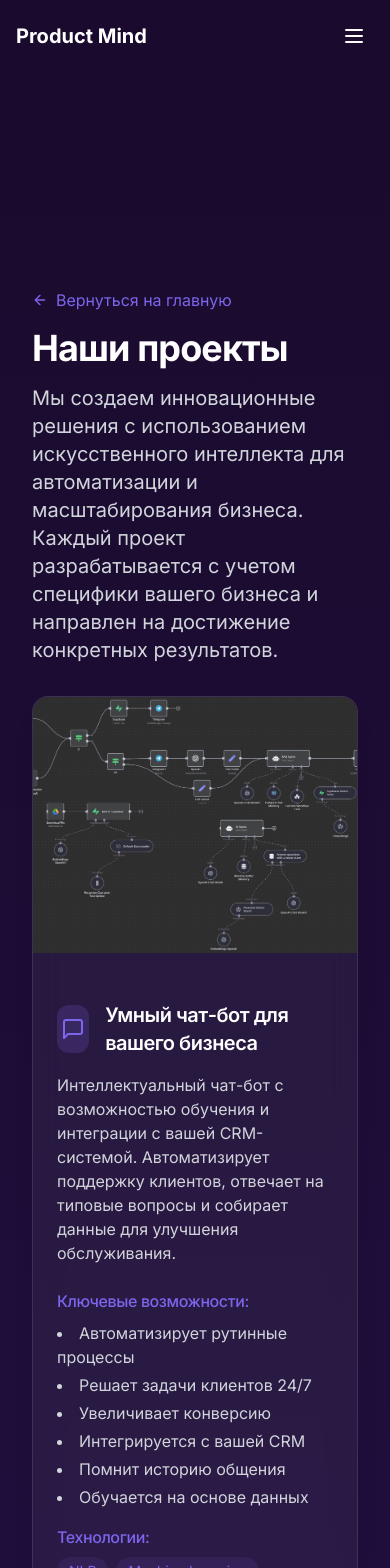
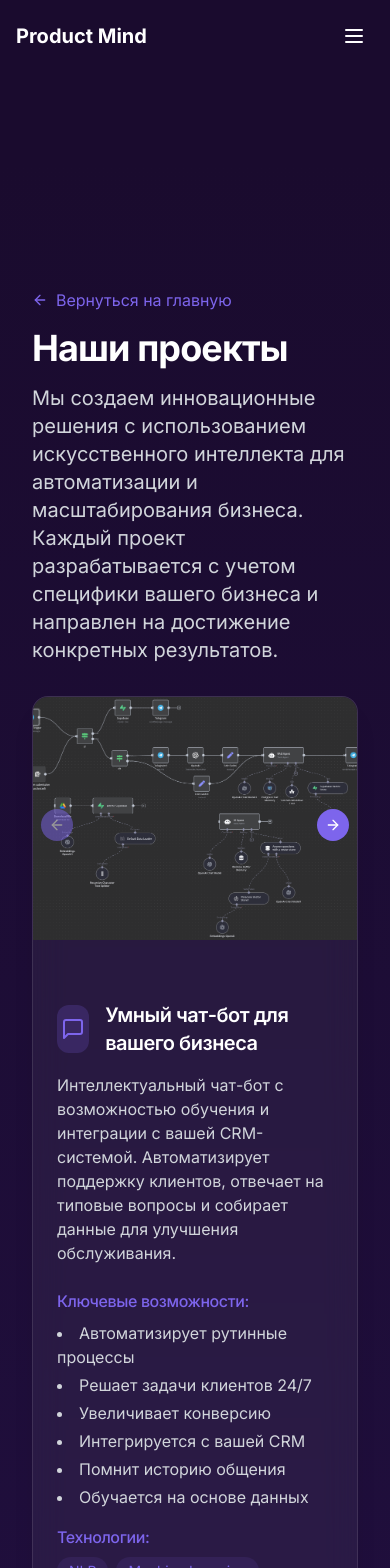
Before and after one commit to Korytny/product-mind, a React (Vite) app: page /projects in a window 390 px wide. Shown: the top 1568 px of the page. Built offline with nearby package versions, Linux system fonts and the light colour scheme; grey boxes are pictures that could not be loaded.

Commit message:
feat: Implement image carousel
Adds an image carousel component and integrates it into the projects section and project details page.

```diff
--- a/src/components/Sections/Projects.tsx
+++ b/src/components/Sections/Projects.tsx
@@ -1,11 +1,12 @@
 
 import React from 'react';
-import { MessageSquare, Smartphone, LayoutDashboard, ArrowRight } from 'lucide-react';
+import { MessageSquare, Smartphone, LayoutDashboard, ArrowRight, ChevronLeft, ChevronRight } from 'lucide-react';
 import AnimatedImage from '../UI/AnimatedImage';
 import { Link } from 'react-router-dom';
+import { Carousel, CarouselContent, CarouselItem, CarouselPrevious, CarouselNext } from "@/components/ui/carousel";
 
 interface ProjectCardProps {
-  image: string;
+  images: string[];
   title: string;
   subtitle: string;
   description: string | React.ReactNode;
@@ -14,7 +15,7 @@ interface ProjectCardProps {
 }
 
 const ProjectCard: React.FC<ProjectCardProps> = ({
-  image,
+  images,
   title,
   subtitle,
   description,
@@ -25,12 +26,22 @@ const ProjectCard: React.FC<ProjectCardProps> = ({
     <div className="glass-card overflow-hidden transition-all duration-500 hover:shadow-xl animate-on-scroll">
       <div className="grid grid-cols-1 md:grid-cols-2 gap-6">
         <div className="overflow-visible h-64 md:h-auto relative z-50">
-          <AnimatedImage
-            src={image}
-            alt={title}
-            className="w-full h-full object-cover transition-transform duration-700 hover:scale-105"
-            animation={index % 2 === 0 ? 'slide-in' : 'slide-in-right'}
-          />
+          <Carousel className="w-full h-full">
+            <CarouselContent>
+              {images.map((image, i) => (
+                <CarouselItem key={i}>
+                  <AnimatedImage
+                    src={image}
+                    alt={`${title} - изображение ${i+1}`}
+                    className="w-full h-full object-cover transition-transform duration-700 hover:scale-105"
+                    animation={index % 2 === 0 ? 'slide-in' : 'slide-in-right'}
+                  />
+                </CarouselItem>
+              ))}
+            </CarouselContent>
+            <CarouselPrevious className="left-2 bg-accent text-white hover:bg-accent-light border-none" />
+            <CarouselNext className="right-2 bg-accent text-white hover:bg-accent-light border-none" />
+          </Carousel>
         </div>
         <div className="p-6 flex flex-col justify-center">
           <div className="flex items-center gap-4 mb-4">
@@ -52,7 +63,11 @@ const ProjectCard: React.FC<ProjectCardProps> = ({
 
 const projectsData = [
   {
-    image: "/images/chat.png",
+    images: [
+      "/images/chat.png",
+      "https://images.unsplash.com/photo-1611926653458-09294b3142bf?q=80&w=2070&auto=format&fit=crop",
+      "https://images.unsplash.com/photo-1531482615713-2afd69097998?q=80&w=2070&auto=format&fit=crop"
+    ],
     title: "Умный чат-бот для вашего бизнеса",
     subtitle: "",
     description: (
@@ -67,7 +82,11 @@ const projectsData = [
     icon: <MessageSquare className="text-accent h-6 w-6" />
   },
   {
-    image: "/images/mob.jpg",
+    images: [
+      "/images/mob.jpg",
+      "https://images.unsplash.com/photo-1605236453806-6ff36851218e?q=80&w=2074&auto=format&fit=crop",
+      "https://images.unsplash.com/photo-1563013544-824ae1b704d3?q=80&w=2070&auto=format&fit=crop"
+    ],
     title: "Мобильное приложение",
     subtitle: "",
     description: (
@@ -82,7 +101,11 @@ const projectsData = [
     icon: <Smartphone className="text-accent h-6 w-6" />
   },
   {
-    image: "/images/admin.png",
+    images: [
+      "/images/admin.png",
+      "https://images.unsplash.com/photo-1551288049-bebda4e38f71?q=80&w=2070&auto=format&fit=crop",
+      "https://images.unsplash.com/photo-1517292987719-0369a794ec0f?q=80&w=2070&auto=format&fit=crop"
+    ],
     title: "Управление бизнесом через админку",
     subtitle: "",
     description: (
@@ -133,7 +156,7 @@ const Projects: React.FC = () => {
           {projectsData.map((project, index) => (
             <ProjectCard
               key={index}
-              image={project.image}
+              images={project.images}
               title={project.title}
               subtitle={project.subtitle}
               description={project.description}
--- a/src/pages/Projects.tsx
+++ b/src/pages/Projects.tsx
@@ -7,9 +7,10 @@ import { Card, CardContent, CardDescription, CardFooter, CardHeader, CardTitle }
 import { Button } from '@/components/ui/button';
 import { Link } from 'react-router-dom';
 import AnimatedImage from '../components/UI/AnimatedImage';
+import { Carousel, CarouselContent, CarouselItem, CarouselPrevious, CarouselNext } from "@/components/ui/carousel";
 
 interface ProjectCardDetailsProps {
-  image: string;
+  images: string[];
   title: string;
   description: string;
   features: string[];
@@ -19,7 +20,7 @@ interface ProjectCardDetailsProps {
 }
 
 const ProjectCardDetails: React.FC<ProjectCardDetailsProps> = ({
-  image,
+  images,
   title,
   description,
   features,
@@ -29,16 +30,26 @@ const ProjectCardDetails: React.FC<ProjectCardDetailsProps> = ({
 }) => {
   return (
     <div className="glass-card overflow-hidden transition-all duration-500 hover:shadow-xl animate-on-scroll my-8">
-      <div className="grid grid-cols-1 md:grid-cols-2 gap-6">
-        <div className="overflow-visible h-64 md:h-auto relative z-50">
-          <AnimatedImage
-            src={image}
-            alt={title}
-            className="w-full h-full object-cover transition-transform duration-700 hover:scale-105"
-            animation={index % 2 === 0 ? 'slide-in' : 'slide-in-right'}
-          />
+      <div className="grid grid-cols-1 md:grid-cols-8 gap-6">
+        <div className="overflow-visible h-64 md:h-auto relative z-50 md:col-span-3">
+          <Carousel className="w-full h-full">
+            <CarouselContent>
+              {images.map((image, i) => (
+                <CarouselItem key={i}>
+                  <AnimatedImage
+                    src={image}
+                    alt={`${title} - изображение ${i+1}`}
+                    className="w-full h-full object-cover transition-transform duration-700 hover:scale-105"
+                    animation={index % 2 === 0 ? 'slide-in' : 'slide-in-right'}
+                  />
+                </CarouselItem>
+              ))}
+            </CarouselContent>
+            <CarouselPrevious className="left-2 bg-accent text-white hover:bg-accent-light border-none" />
+            <CarouselNext className="right-2 bg-accent text-white hover:bg-accent-light border-none" />
+          </Carousel>
         </div>
-        <div className="p-6 flex flex-col justify-center">
+        <div className="p-6 flex flex-col justify-center md:col-span-5">
           <div className="flex items-center gap-4 mb-4">
             <div className="w-12 h-12 bg-accent/20 rounded-lg flex items-center justify-center">
               {icon}
@@ -78,7 +89,11 @@ const ProjectCardDetails: React.FC<ProjectCardDetailsProps> = ({
 
 const projectsData = [
   {
-    image: "/images/chat.png",
+    images: [
+      "/images/chat.png",
+      "https://images.unsplash.com/photo-1611926653458-09294b3142bf?q=80&w=2070&auto=format&fit=crop",
+      "https://images.unsplash.com/photo-1531482615713-2afd69097998?q=80&w=2070&auto=format&fit=crop"
+    ],
     title: "Умный чат-бот для вашего бизнеса",
     description: "Интеллектуальный чат-бот с возможностью обучения и интеграции с вашей CRM-системой. Автоматизирует поддержку клиентов, отвечает на типовые вопросы и собирает данные для улучшения обслуживания.",
     features: [
@@ -93,7 +108,11 @@ const projectsData = [
     icon: <MessageSquare className="text-accent h-6 w-6" />,
   },
   {
-    image: "/images/mob.jpg",
+    images: [
+      "/images/mob.jpg",
+      "https://images.unsplash.com/photo-1605236453806-6ff36851218e?q=80&w=2074&auto=format&fit=crop",
+      "https://images.unsplash.com/photo-1563013544-824ae1b704d3?q=80&w=2070&auto=format&fit=crop"
+    ],
     title: "Мобильное приложение",
     description: "Разработка нативных и кроссплатформенных мобильных приложений для iOS и Android. Создаем интуитивно понятные интерфейсы с аналитикой пользовательского поведения.",
     features: [
@@ -108,7 +127,11 @@ const projectsData = [
     icon: <Smartphone className="text-accent h-6 w-6" />,
   },
   {
-    image: "/images/admin.png",
+    images: [
+      "/images/admin.png",
+      "https://images.unsplash.com/photo-1551288049-bebda4e38f71?q=80&w=2070&auto=format&fit=crop",
+      "https://images.unsplash.com/photo-1517292987719-0369a794ec0f?q=80&w=2070&auto=format&fit=crop"
+    ],
     title: "Управление бизнесом через админку",
     description: "Создание мощных и гибких административных панелей для управления всеми аспектами вашего бизнеса. Контроль и аналитика в едином интерфейсе.",
     features: [
@@ -123,7 +146,11 @@ const projectsData = [
     icon: <LayoutDashboard className="text-accent h-6 w-6" />,
   },
   {
-    image: "https://images.unsplash.com/photo-1677442135968-6b7d4b4d0cba?q=80&w=2070&auto=format&fit=crop",
+    images: [
+      "https://images.unsplash.com/photo-1677442135968-6b7d4b4d0cba?q=80&w=2070&auto=format&fit=crop",
+      "https://images.unsplash.com/photo-1639803938107-1485ced25921?q=80&w=2070&auto=format&fit=crop",
+      "https://images.unsplash.com/photo-1654615797638-b8f90eff99e4?q=80&w=2070&auto=format&fit=crop"
+    ],
     title: "Системы прогнозирования и аналитики",
     description: "Разработка комплексных аналитических систем с использованием искусственного интеллекта для прогнозирования продаж, поведения клиентов и оптимизации бизнес-процессов.",
     features: [
@@ -138,7 +165,11 @@ const projectsData = [
     icon: <BrainCircuit className="text-accent h-6 w-6" />,
   },
   {
-    image: "https://images.unsplash.com/photo-1633412802994-5c058f151b66?q=80&w=2070&auto=format&fit=crop",
+    images: [
+      "https://images.unsplash.com/photo-1633412802994-5c058f151b66?q=80&w=2070&auto=format&fit=crop",
+      "https://images.unsplash.com/photo-1633158829875-e5316a358c6f?q=80&w=2070&auto=format&fit=crop",
+      "https://images.unsplash.com/photo-1480694313141-fce5e697ee25?q=80&w=2070&auto=format&fit=crop"
+    ],
     title: "Интеграционные решения",
     description: "Создание API и микросервисов для интеграции различных бизнес-систем. Объединение данных из разных источников в единую экосистему.",
     features: [
@@ -153,7 +184,11 @@ const projectsData = [
     icon: <Database className="text-accent h-6 w-6" />,
   },
   {
-    image: "https://images.unsplash.com/photo-1551288049-bebda4e38f71?q=80&w=2070&auto=format&fit=crop",
+    images: [
+      "https://images.unsplash.com/photo-1551288049-bebda4e38f71?q=80&w=2070&auto=format&fit=crop",
+      "https://images.unsplash.com/photo-1608222351212-18fe0ec7b13b?q=80&w=2074&auto=format&fit=crop",
+      "https://images.unsplash.com/photo-1551288049-bebda4e38f71?q=80&w=2070&auto=format&fit=crop"
+    ],
     title: "BI-системы и дашборды",
     description: "Разработка интерактивных бизнес-дашбордов и систем бизнес-аналитики. Визуализация данных для принятия управленческих решений.",
     features: [
@@ -221,7 +256,7 @@ const Projects: React.FC = () => {
               {projectsData.map((project, index) => (
                 <ProjectCardDetails
                   key={index}
-                  image={project.image}
+                  images={project.images}
                   title={project.title}
                   description={project.description}
                   features={project.features}
```
